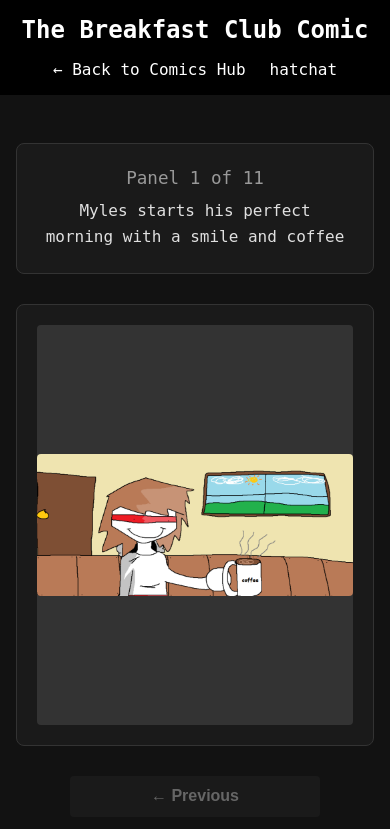
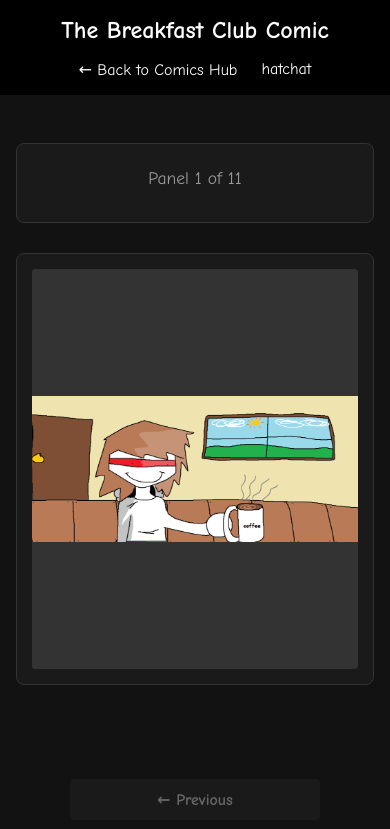
Before and after one commit to Averrgy/COMICS, a plain HTML site: page breakfast-club-comic.html in a window 390 px wide. Both pictures are taken after a click on the button "Start Reading →". Shown: the top 829 px of the page. Drawn offline with Linux system fonts and the light colour scheme.

Commit message:
Update breakfast-club-comic.html

```diff
--- a/breakfast-club-comic.html
+++ b/breakfast-club-comic.html
@@ -12,7 +12,7 @@
         }
 
         body {
-            font-family: DejaVu Sans Mono, monospace;
+            font-family: 'Comic Sans MS', cursive, sans-serif;
             margin: 0;
             padding: 0;
             display: flex;
@@ -136,6 +136,7 @@
             text-decoration: none;
             display: inline-block;
             transition: background-color 0.3s;
+            font-family: 'Comic Sans MS', cursive, sans-serif;
         }
 
         .start-reading-btn:hover {
@@ -148,7 +149,7 @@
             flex-direction: column;
             align-items: center;
             padding: 2rem 0;
-            min-height: calc(100vh - 200px);
+            min-height: calc(100vh - 300px);
         }
 
         .panel-display {
@@ -157,20 +158,22 @@
             border-radius: 8px;
             padding: 20px;
             margin-bottom: 30px;
-            max-width: 800px;
+            max-width: 900px;
             width: 100%;
         }
 
         .panel-image {
             width: 100%;
-            height: auto;
+            height: 500px;
             border-radius: 4px;
             display: block;
+            object-fit: contain;
+            background-color: #333;
         }
 
         .panel-placeholder {
             width: 100%;
-            height: 400px;
+            height: 500px;
             background-color: #333;
             border-radius: 4px;
             display: flex;
@@ -190,7 +193,7 @@
             padding: 1.5rem;
             margin-bottom: 30px;
             text-align: center;
-            max-width: 800px;
+            max-width: 900px;
             width: 100%;
         }
 
@@ -198,12 +201,6 @@
             font-size: 1.1rem;
             margin-bottom: 10px;
             color: #999;
-        }
-
-        .panel-description {
-            font-size: 1rem;
-            color: #e0e0e0;
-            line-height: 1.6;
         }
 
         .navigation-controls {
@@ -214,6 +211,8 @@
             flex-wrap: wrap;
             max-width: 800px;
             width: 100%;
+            margin: 2rem auto;
+            padding: 0 2rem;
         }
 
         .nav-button {
@@ -230,6 +229,7 @@
             min-width: 120px;
             text-align: center;
             transition: background-color 0.3s;
+            font-family: 'Comic Sans MS', cursive, sans-serif;
         }
 
         .nav-button:hover {
@@ -244,6 +244,14 @@
 
         .nav-button:disabled:hover {
             background-color: #1a1a1a;
+        }
+
+        .keyboard-hint {
+            text-align: center;
+            color: #666;
+            font-size: 0.9rem;
+            margin-top: 1rem;
+            font-style: italic;
         }
 
         footer {
@@ -267,6 +275,19 @@
             .chapter-logo {
                 width: 150px;
                 height: 150px;
+            }
+
+            .panel-display {
+                max-width: 100%;
+                padding: 15px;
+            }
+
+            .panel-image, .panel-placeholder {
+                height: 400px;
+            }
+
+            .panel-info {
+                max-width: 100%;
             }
 
             .navigation-controls {
@@ -330,7 +351,6 @@
         <div class="reader-container">
             <div class="panel-info">
                 <div class="panel-counter" id="panelCounter">Panel 1 of 11</div>
-                <div class="panel-description" id="panelDescription">Myles starts his perfect morning with a smile and coffee</div>
             </div>
 
             <div class="panel-display">
@@ -339,12 +359,16 @@
                     <small>(Upload your panel images and replace these placeholders)</small>
                 </div>
             </div>
+        </div>
 
         <div class="navigation-controls">
             <button class="nav-button" id="prevButton" onclick="previousPanel()">← Previous</button>
             <a href="index.html" class="nav-button">🏠 Home</a>
             <button class="nav-button" id="nextButton" onclick="nextPanel()">Next →</button>
         </div>
+
+        <div class="keyboard-hint">
+            Use ← → arrow keys to navigate
         </div>
     </div>
 
@@ -437,7 +461,6 @@
             const panel = comicPanels[currentPanelIndex];
             const panelElement = document.getElementById('currentPanel');
             const counterElement = document.getElementById('panelCounter');
-            const descriptionElement = document.getElementById('panelDescription');
 
             // Update panel display
             if (panel.imageUrl) {
@@ -456,7 +479,6 @@
 
             // Update info
             counterElement.textContent = `Panel ${panel.id} of ${comicPanels.length}`;
-            descriptionElement.textContent = panel.description;
         }
 
         function updateNavigationButtons() {
@@ -483,19 +505,38 @@
             }
         }
 
-        // Keyboard navigation
+        // Keyboard navigation - works on any page
         document.addEventListener('keydown', function(event) {
-            // Only allow keyboard navigation when comic reader is visible
-            if (document.getElementById('comic-reader').style.display === 'block') {
+            // Prevent default behavior for arrow keys to avoid page scrolling
+            if (event.key === 'ArrowLeft' || event.key === 'ArrowRight') {
+                event.preventDefault();
+            }
+
             switch(event.key) {
                 case 'ArrowLeft':
+                    // If we're in the comic reader, navigate panels
+                    if (document.getElementById('comic-reader').style.display === 'block') {
                         previousPanel();
+                    }
+                    // If we're on the intro page, do nothing (or could go back to main page)
                     break;
                 case 'ArrowRight':
+                    // If we're on the intro page, start reading
+                    if (document.getElementById('chapter-intro').style.display !== 'none') {
+                        startReading();
+                    }
+                    // If we're in the comic reader, navigate panels
+                    else if (document.getElementById('comic-reader').style.display === 'block') {
                         nextPanel();
+                    }
                     break;
             }
-            }
+        });
+
+        // Focus the body element to ensure keyboard events are captured
+        document.addEventListener('DOMContentLoaded', function() {
+            document.body.tabIndex = -1;
+            document.body.focus();
         });
     </script>
 </body>
```
Lines whose indentation alone changed are shown as unchanged.
